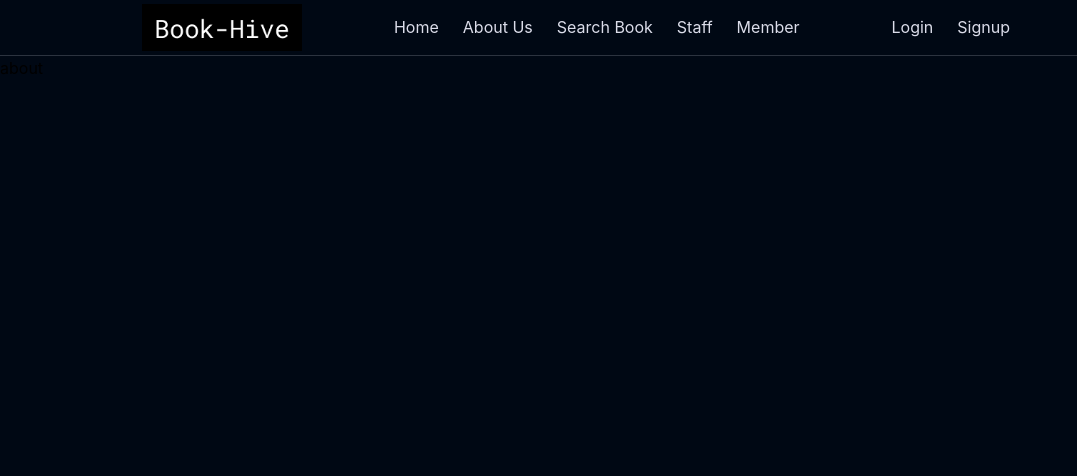
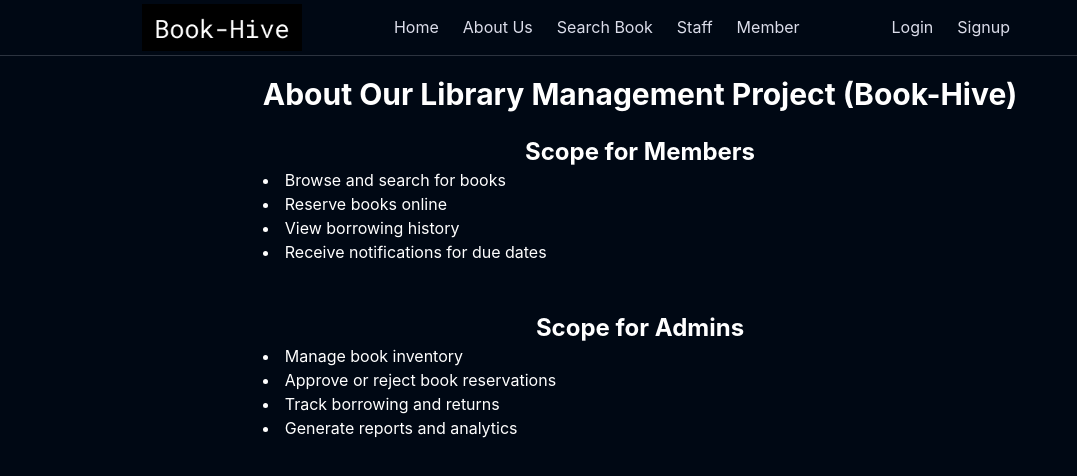
Before and after one commit to mohnish2908/book-hive, a React (Create React App) app: page /about in a window 1280 px wide. Shown: the top 476 px of the page, without its empty margins (0-1077 px from the left). Built offline with nearby package versions, Linux system fonts and the light colour scheme.

Commit message:
about page added

```diff
--- a/src/pages/About.jsx
+++ b/src/pages/About.jsx
@@ -1,12 +1,38 @@
 import React from 'react'
 import Navbar from '../components/common/Navbar'
+
 const About = () => {
-  return (
-    <div>
-      <Navbar/>
-      <p>about</p>
-    </div>
-  )
+    return (
+        <div>
+            <Navbar/>
+            <div className="flex flex-col items-center">
+                <div className='aboutbookhive p-5 text-white max-w-4xl'>
+                    <h1 className='text-center font-bold text-3xl'>About Our Library Management Project (Book-Hive)</h1>
+                    <br/>
+                    <section>
+                        <h2 className='text-center font-bold text-2xl'>Scope for Members</h2>
+                        <ul className='list-disc list-inside'>
+                            <li>Browse and search for books</li>
+                            <li>Reserve books online</li>
+                            <li>View borrowing history</li>
+                            <li>Receive notifications for due dates</li>
+                        </ul>
+                    </section>
+                    <br/>
+                    <br/>
+                    <section>
+                        <h2 className='text-center font-bold text-2xl'>Scope for Admins</h2>
+                        <ul className='list-disc list-inside'>
+                            <li>Manage book inventory</li>
+                            <li>Approve or reject book reservations</li>
+                            <li>Track borrowing and returns</li>
+                            <li>Generate reports and analytics</li>
+                        </ul>
+                    </section>
+                </div>
+            </div>
+        </div>
+    )
 }
 
 export default About
```
